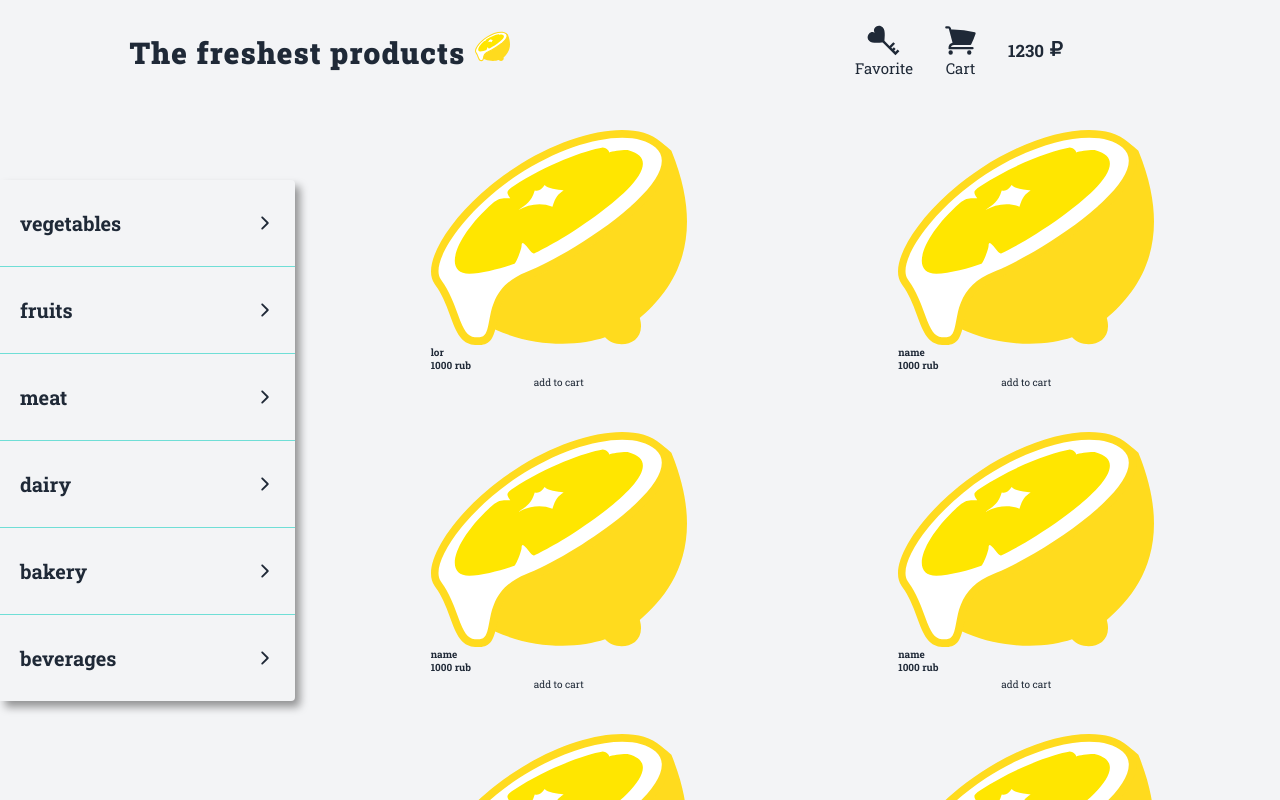
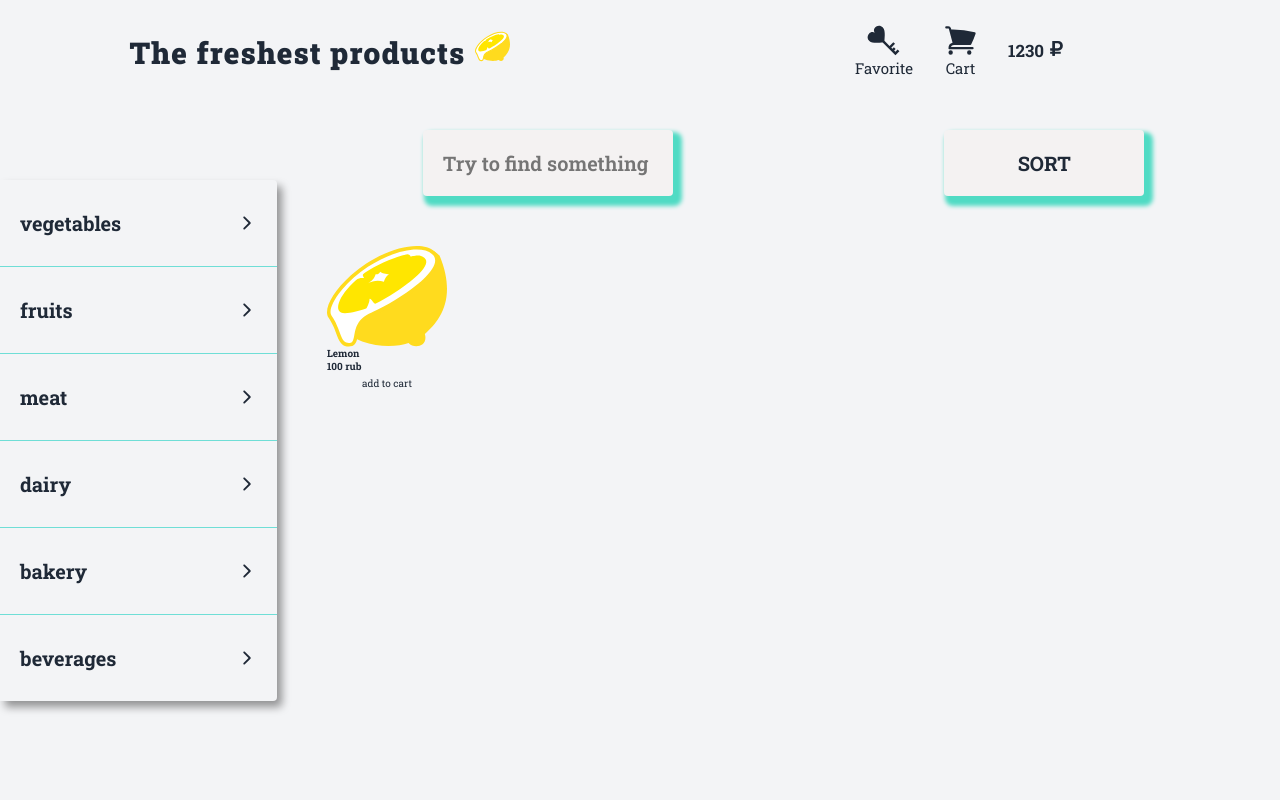
Before and after one commit to ilyagfrv/react_products, a React app: page / in a window 1280 px wide. Built offline with nearby package versions, Linux system fonts and the light colour scheme; the HTML template or start-up script is replaced by a standard one.

Commit message:
filter component

```diff
--- a/src/App.css
+++ b/src/App.css
@@ -73,23 +73,3 @@ body {
   display: grid;
   /* grid-template-columns: minmax(10rem, 20rem) 1fr; */
 }
-
-.content {
-  grid-column: 2 / 6;
-  padding: 3rem;
-}
-
-.products {
-  display: grid;
-  place-items: center;
-  grid-template-columns: repeat(auto-fit, minmax(30rem, 1fr));
-  grid-auto-rows: 1fr;
-  column-gap: 2rem;
-  row-gap: 4rem;
-}
-
-.product__item {
-  display: grid;
-  grid-auto-flow: row;
-  grid-template: auto 1fr minmax(2rem, auto) / 1fr;
-}
--- a/src/App.tsx
+++ b/src/App.tsx
@@ -1,7 +1,6 @@
 import './App.css'
 
-import { Header, Sidebar } from 'components'
-import image from './assets/icons/lemon.svg'
+import { Header, Sidebar, Content } from 'components'
 
 export default function App() {
   return (
@@ -10,59 +9,7 @@ export default function App() {
 
       <main className='main'>
         <Sidebar />
-
-        <section className='content'>
-          <ul className='products'>
-            <li className='product__item'>
-              <img src={image} alt='' />
-              <div>
-                <h4>lor</h4>
-                <h4>1000 rub</h4>
-              </div>
-              <button>add to cart</button>
-            </li>
-            <li className='product__item'>
-              <img src={image} alt='' />
-              <div>
-                <h4>name</h4>
-                <h4>1000 rub</h4>
-              </div>
-              <button>add to cart</button>
-            </li>
-            <li className='product__item'>
-              <img src={image} alt='' />
-              <div>
-                <h4>name</h4>
-                <h4>1000 rub</h4>
-              </div>
-              <button>add to cart</button>
-            </li>
-            <li className='product__item'>
-              <img src={image} alt='' />
-              <div>
-                <h4>name</h4>
-                <h4>1000 rub</h4>
-              </div>
-              <button>add to cart</button>
-            </li>
-            <li className='product__item'>
-              <img src={image} alt='' />
-              <div>
-                <h4>name</h4>
-                <h4>1000 rub</h4>
-              </div>
-              <button>add to cart</button>
-            </li>
-            <li className='product__item'>
-              <img src={image} alt='' />
-              <div>
-                <h4>name</h4>
-                <h4>1000 rub</h4>
-              </div>
-              <button>add to cart</button>
-            </li>
-          </ul>
-        </section>
+        <Content />
       </main>
     </div>
   )
--- /dev/null
+++ b/src/components/Content/Content.module.scss
@@ -0,0 +1,3 @@
+.content {
+  grid-column: 2 / 6;
+}
--- /dev/null
+++ b/src/components/Content/index.tsx
@@ -0,0 +1,11 @@
+import style from './Content.module.scss'
+import { Filter, Products } from 'components'
+
+export default function Content() {
+  return (
+    <section className={style.content}>
+      <Filter />
+      <Products />
+    </section>
+  )
+}
--- /dev/null
+++ b/src/components/Filter/Filter.module.scss
@@ -0,0 +1,64 @@
+.filters {
+  display: flex;
+  justify-content: space-around;
+  align-items: center;
+  padding: 3rem 0;
+}
+
+.search {
+  width: 25rem;
+  padding: 2rem;
+
+  border-radius: 0.4rem;
+  background-color: #f4f2f2;
+  box-shadow: 5px 6px 4px 4px #50dbc4;
+
+  font-size: 2rem;
+  font-weight: 600;
+}
+
+.sort {
+  display: grid;
+  place-items: center;
+  width: 20rem;
+  padding: 2rem;
+
+  background-color: #f4f2f2;
+  box-shadow: 5px 6px 4px 4px #50dbc4;
+  border-radius: 0.4rem;
+  position: relative;
+  cursor: pointer;
+}
+
+.sortTitle {
+  font-size: 2rem;
+  font-weight: 700;
+  text-transform: uppercase;
+}
+
+.sortList {
+  width: 100%;
+
+  background-color: #f4f2f2;
+  box-shadow: 5px 7px 4px 4px #50dbc4;
+  border-radius: 0 0 0.4rem 0.4rem;
+
+  text-align: center;
+  position: absolute;
+  top: 90%;
+  left: 0;
+}
+
+.sortItem {
+  padding: 1.5rem;
+
+  font-size: 2rem;
+  font-weight: 700;
+  text-transform: uppercase;
+
+  transition: color 0.1s linear;
+
+  &:hover {
+    color: #fcbc44;
+  }
+}
--- /dev/null
+++ b/src/components/Filter/index.tsx
@@ -0,0 +1,47 @@
+import * as React from 'react'
+import style from './Filter.module.scss'
+
+const listItems = ['cheaper', 'expensive']
+
+export default function Filter() {
+  const [isVisibleSortList, setIsVisibleSortList] = React.useState(false)
+  const ref = React.useRef<HTMLDivElement>(null)
+
+  React.useEffect(() => {
+    const handleClickOutside = (event: MouseEvent) => {
+      if (ref.current && !ref.current.contains(event.target as Node)) {
+        setIsVisibleSortList(false)
+      }
+    }
+    document.addEventListener('mousedown', handleClickOutside)
+    return () => document.removeEventListener('mousedown', handleClickOutside)
+  }, [])
+
+  return (
+    <div className={style.filters}>
+      <input
+        className={style.search}
+        type='text'
+        placeholder='Try to find something'
+      />
+
+      <div
+        className={style.sort}
+        onClick={() => setIsVisibleSortList(!isVisibleSortList)}
+        ref={ref}
+      >
+        <h4 className={style.sortTitle}>Sort</h4>
+
+        {isVisibleSortList && (
+          <ul className={style.sortList}>
+            {listItems.map((item, index) => (
+              <li className={style.sortItem} key={index}>
+                {item}
+              </li>
+            ))}
+          </ul>
+        )}
+      </div>
+    </div>
+  )
+}
--- /dev/null
+++ b/src/components/Products/Products.module.scss
@@ -0,0 +1,17 @@
+.products {
+  display: grid;
+  grid-template-columns: repeat(auto-fit, minmax(1rem, 12rem));
+  grid-auto-rows: 1fr;
+  column-gap: 2rem;
+  row-gap: 4rem;
+  padding: 2rem 4rem;
+
+  // background-color: #ccc;
+}
+
+.product {
+  display: grid;
+  grid-auto-flow: row;
+  grid-template: auto 1fr minmax(2rem, auto) / 1fr;
+  // background-color: #ccc;
+}
--- /dev/null
+++ b/src/components/Products/index.tsx
@@ -0,0 +1,17 @@
+import image from 'assets/icons/lemon.svg'
+import style from './Products.module.scss'
+
+export default function Products() {
+  return (
+    <ul className={style.products}>
+      <li className={style.product}>
+        <img src={image} alt='' />
+        <div>
+          <h4>Lemon</h4>
+          <h4>100 rub</h4>
+        </div>
+        <button>add to cart</button>
+      </li>
+    </ul>
+  )
+}
--- a/src/components/index.ts
+++ b/src/components/index.ts
@@ -1,4 +1,7 @@
 import Header from './Header'
 import Sidebar from './Sidebar'
+import Content from './Content'
+import Filter from './Filter'
+import Products from './Products'
 
-export { Header, Sidebar }
+export { Header, Sidebar, Content, Filter, Products }
```
